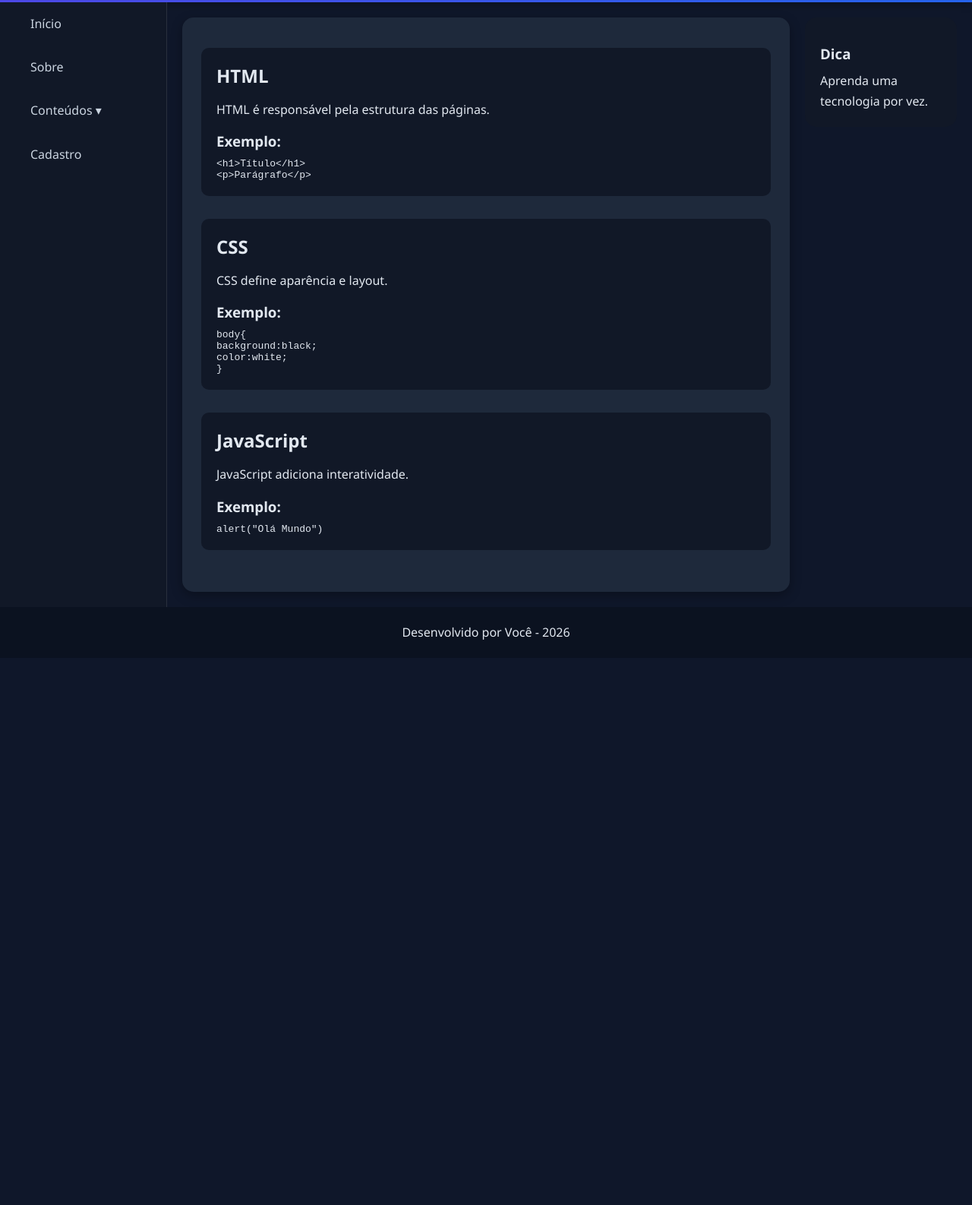
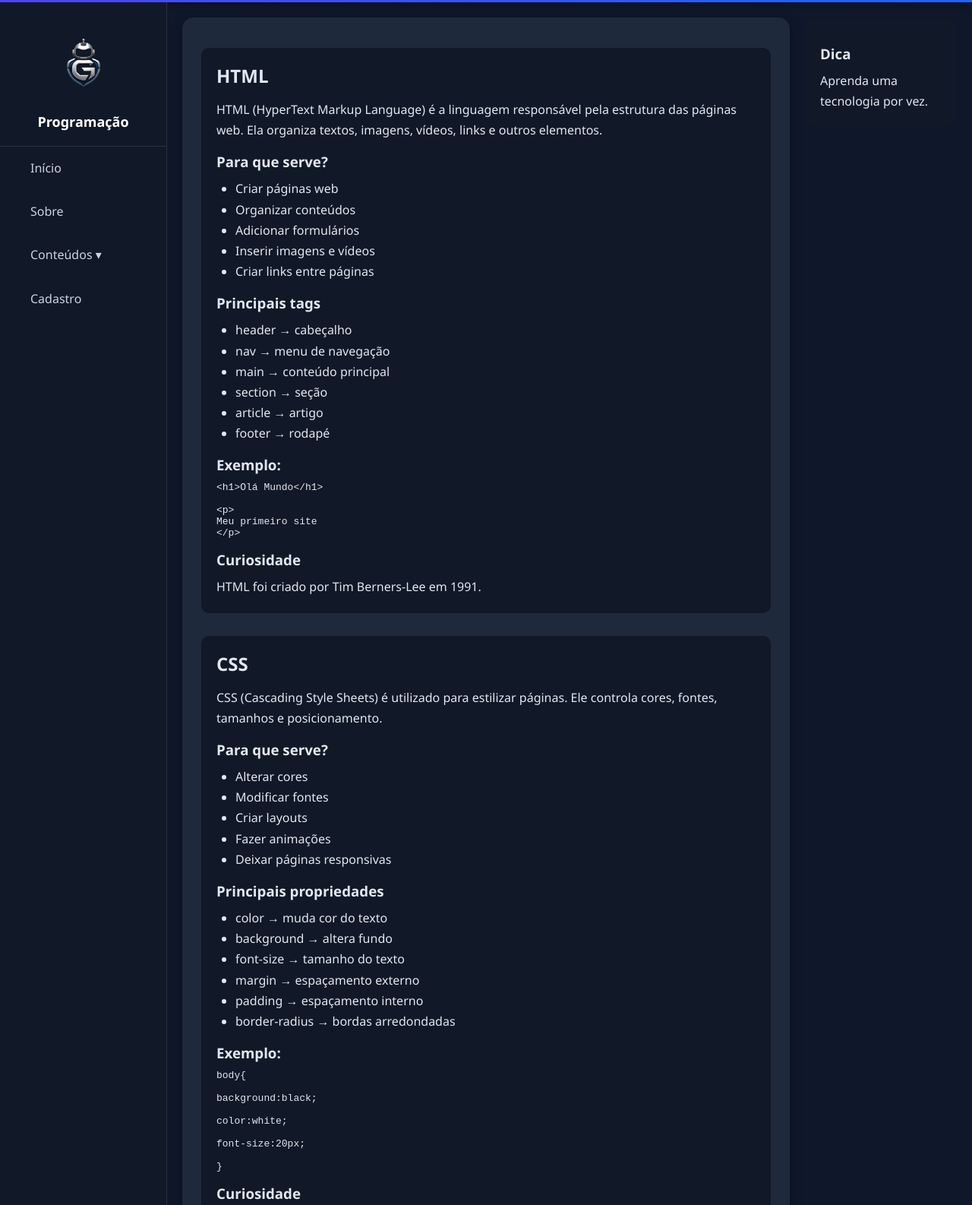
Before and after one commit to GabriellFerrreiraDiasR/Trabalho-Base, a plain HTML site: page pages/servicos.html in a window 1280 px wide. Shown: the part 87-1673 px from the top of the page at 76% size. Before the commit the page ends 953 px from the top, so only its background shows below. Drawn offline with Linux system fonts and the light colour scheme.

Commit message:
Alterações finais

```diff
--- a/css/style.css
+++ b/css/style.css
@@ -98,34 +98,45 @@ nav {
    DROPDOWN
 ========================= */
 
-.submenu {
-  display: none;
-
-  position: absolute;
-
-  top: 0;
-
-  left: 100%;
-
-  min-width: 180px;
-
-  background: #1e293b;
-
-  border-radius: 0 10px 10px 0;
-
-  overflow: hidden;
-
-  z-index: 1000;
+.dropdown{
+    position:relative;
 }
 
-.dropdown:hover .submenu {
-  display: block;
+/* Submenu escondido */
+
+.submenu{
+
+    display:none;
+
+    position:relative;
+
+    background:#1e293b;
+
+    width:100%;
+
+    margin-top:0;
+
+    border-left:3px solid #2563eb;
+
 }
 
-.submenu a {
-  padding: 14px;
+/* Mostrar submenu */
+
+.dropdown:hover .submenu{
+
+    display:block;
+
 }
 
+/* Links internos */
+
+.submenu a{
+
+    padding-left:35px;
+
+    font-size:14px;
+
+}
 /* =========================
    MAIN
 ========================= */
@@ -359,3 +370,39 @@ footer {
     width: 100%;
   }
 }
+/* =========================
+   LOGO NAVBAR
+========================= */
+
+.logo{
+
+text-align:center;
+
+padding:20px;
+
+border-bottom:
+1px solid rgba(255,255,255,.1);
+
+}
+
+.logo img{
+
+width:80px;
+
+height:80px;
+
+object-fit:contain;
+
+margin-bottom:10px;
+
+}
+
+.logo figcaption{
+
+font-size:18px;
+
+font-weight:bold;
+
+color:white;
+
+}
--- a/pages/servicos.html
+++ b/pages/servicos.html
@@ -2,7 +2,11 @@
 <html lang="pt-br">
   <head>
     <meta charset="UTF-8" />
+
     <title>Conteúdos</title>
+
+    <link rel="icon" type="image/x-icon" href="../anexos/logo.ico" />
+
     <link rel="stylesheet" href="../css/style.css" />
   </head>
 
@@ -10,18 +14,26 @@
     <header>Conteúdos de Estudo</header>
 
     <nav class="menu">
+      <figure class="logo">
+        <img src="../anexos/logo.png" alt="Logo" />
+
+        <figcaption>Programação</figcaption>
+      </figure>
+
       <ul>
         <li><a href="../index.html">Início</a></li>
 
         <li><a href="sobre.html">Sobre</a></li>
 
         <li class="dropdown">
-          <a href="#">Conteúdos ▾</a>
+          <a href="#"> Conteúdos ▾ </a>
 
           <ul class="submenu">
-            <li><a href="#html">HTML</a></li>
-            <li><a href="#css">CSS</a></li>
-            <li><a href="#js">JavaScript</a></li>
+            <li><a href="servicos.html#html">HTML</a></li>
+
+            <li><a href="servicos.html#css">CSS</a></li>
+
+            <li><a href="servicos.html#js">JavaScript</a></li>
           </ul>
         </li>
 
@@ -34,15 +46,47 @@
         <article>
           <h2>HTML</h2>
 
-          <p>HTML é responsável pela estrutura das páginas.</p>
+          <p>
+            HTML (HyperText Markup Language) é a linguagem responsável pela
+            estrutura das páginas web. Ela organiza textos, imagens, vídeos,
+            links e outros elementos.
+          </p>
+
+          <h3>Para que serve?</h3>
+
+          <ul>
+            <li>Criar páginas web</li>
+            <li>Organizar conteúdos</li>
+            <li>Adicionar formulários</li>
+            <li>Inserir imagens e vídeos</li>
+            <li>Criar links entre páginas</li>
+          </ul>
+
+          <h3>Principais tags</h3>
+
+          <ul>
+            <li>header → cabeçalho</li>
+            <li>nav → menu de navegação</li>
+            <li>main → conteúdo principal</li>
+            <li>section → seção</li>
+            <li>article → artigo</li>
+            <li>footer → rodapé</li>
+          </ul>
 
           <h3>Exemplo:</h3>
 
           <pre>
-&lt;h1&gt;Título&lt;/h1&gt;
-&lt;p&gt;Parágrafo&lt;/p&gt;
+&lt;h1&gt;Olá Mundo&lt;/h1&gt;
+
+&lt;p&gt;
+Meu primeiro site
+&lt;/p&gt;
 </pre
           >
+
+          <h3>Curiosidade</h3>
+
+          <p>HTML foi criado por Tim Berners-Lee em 1991.</p>
         </article>
       </section>
 
@@ -50,17 +94,55 @@
         <article>
           <h2>CSS</h2>
 
-          <p>CSS define aparência e layout.</p>
+          <p>
+            CSS (Cascading Style Sheets) é utilizado para estilizar páginas. Ele
+            controla cores, fontes, tamanhos e posicionamento.
+          </p>
+
+          <h3>Para que serve?</h3>
+
+          <ul>
+            <li>Alterar cores</li>
+            <li>Modificar fontes</li>
+            <li>Criar layouts</li>
+            <li>Fazer animações</li>
+            <li>Deixar páginas responsivas</li>
+          </ul>
+
+          <h3>Principais propriedades</h3>
+
+          <ul>
+            <li>color → muda cor do texto</li>
+
+            <li>background → altera fundo</li>
+
+            <li>font-size → tamanho do texto</li>
+
+            <li>margin → espaçamento externo</li>
+
+            <li>padding → espaçamento interno</li>
+
+            <li>border-radius → bordas arredondadas</li>
+          </ul>
 
           <h3>Exemplo:</h3>
 
           <pre>
 body{
+
 background:black;
+
 color:white;
+
+font-size:20px;
+
 }
 </pre
           >
+
+          <h3>Curiosidade</h3>
+
+          <p>CSS surgiu em 1996 para separar estilo da estrutura HTML.</p>
         </article>
       </section>
 
@@ -68,14 +150,57 @@ color:white;
         <article>
           <h2>JavaScript</h2>
 
-          <p>JavaScript adiciona interatividade.</p>
+          <p>
+            JavaScript é uma linguagem de programação usada para adicionar
+            interatividade aos sites.
+          </p>
+
+          <h3>O que ele pode fazer?</h3>
+
+          <ul>
+            <li>Criar menus interativos</li>
+
+            <li>Validar formulários</li>
+
+            <li>Modificar elementos da página</li>
+
+            <li>Criar jogos</li>
+
+            <li>Consumir APIs</li>
+
+            <li>Criar animações</li>
+          </ul>
+
+          <h3>Conceitos básicos</h3>
+
+          <ul>
+            <li>Variáveis</li>
+
+            <li>Funções</li>
+
+            <li>Condições (if)</li>
+
+            <li>Laços (for e while)</li>
+
+            <li>Eventos</li>
+          </ul>
 
           <h3>Exemplo:</h3>
 
           <pre>
-alert("Olá Mundo")
+let nome = "João";
+
+alert(
+"Olá " + nome
+);
 </pre
           >
+
+          <h3>Curiosidade</h3>
+
+          <p>
+            JavaScript foi criado em apenas 10 dias por Brendan Eich em 1995.
+          </p>
         </article>
       </section>
     </main>
@@ -87,7 +212,7 @@ alert("Olá Mundo")
     </aside>
 
     <footer>
-      <p>Desenvolvido por Você - 2026</p>
+      <p>Copyright © 2026 Guia de Programação. Todos os direitos reservados.</p>
     </footer>
   </body>
 </html>
```
Also changed, not shown: index.html (+28 -8 lines), js/script.js (+16 -3 lines), pages/contato.html (+15 -2 lines), pages/sobre.html (+14 -2 lines), anexos/logo.ico (added), anexos/logo.png (added).
